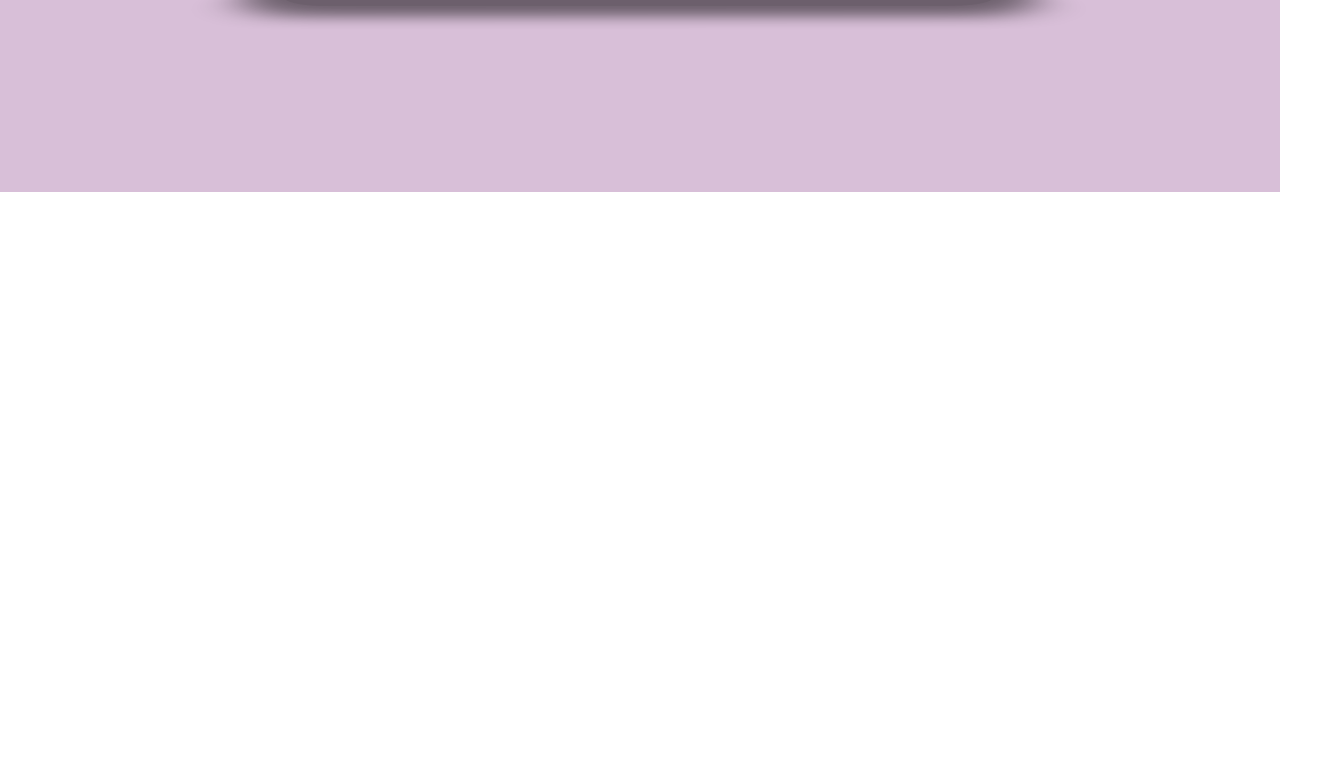
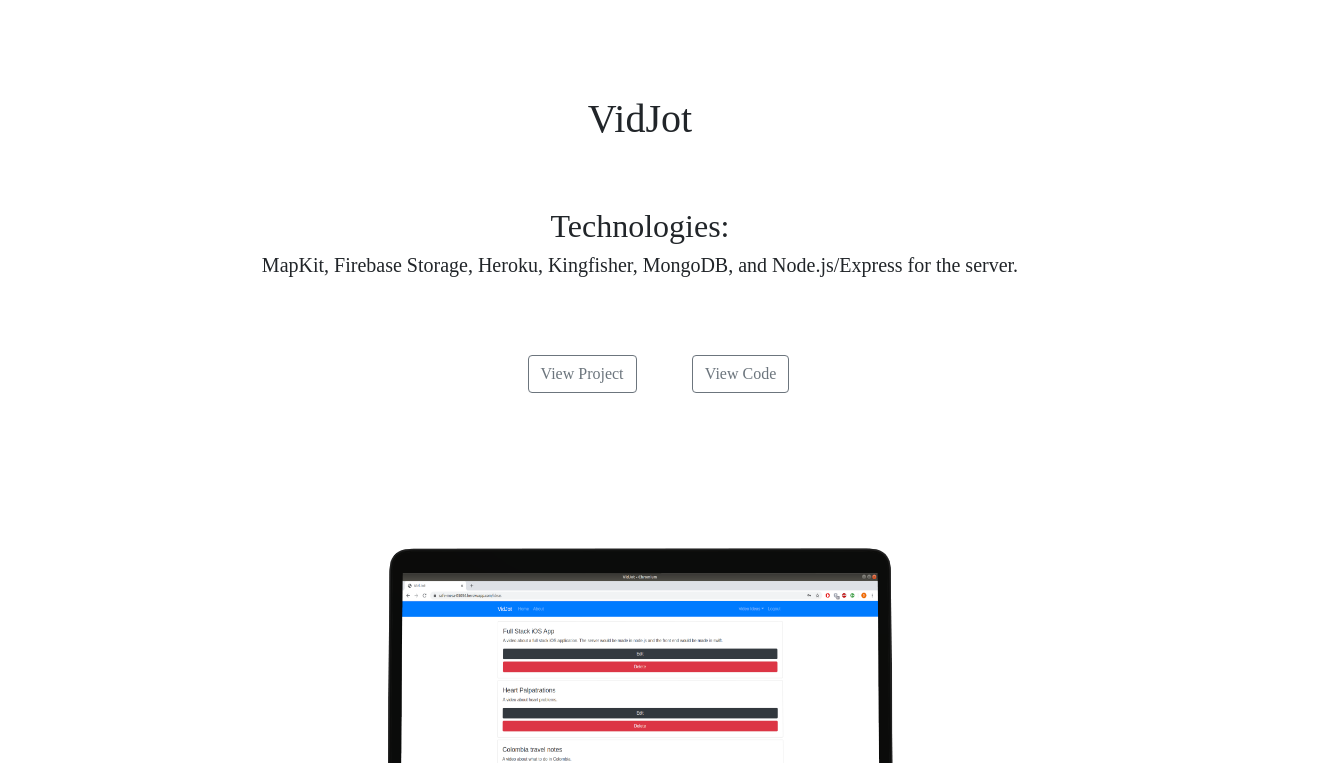
Before and after one commit to palaciod/DansWebsite, a React (Create React App) app: page /main/webdev in a window 1280 px wide. Shown: the part 1277-2040 px from the top of the page, 1331 px wide, since content can reach past the window. Before the commit the page ends 1469 px from the top, so only its background shows below. Built offline with nearby package versions, Linux system fonts and the light colour scheme; a web font is replaced by a local one.

Commit message:
lucy picture

```diff
--- a/src/components/routes/WebDev.js
+++ b/src/components/routes/WebDev.js
@@ -62,6 +62,8 @@ export class WebDev extends Component{
                 <h1>Web Development</h1>
                 <br></br>
                 <WebProjectView title={"VidJot"}></WebProjectView>
+                <WebProjectView title={"VidJot"}></WebProjectView>
+                <WebProjectView title={"VidJot"}></WebProjectView>
                 </div>
 
             </div>
--- a/src/components/styles/style.css
+++ b/src/components/styles/style.css
@@ -103,7 +103,6 @@ h5{
     height: auto;
     width: 100%;
     margin: auto;
-
   }
 
   .swiftAppButton{
@@ -118,7 +117,7 @@ h5{
   .smallAppDesc{
     height: auto;
     width: 100%;
-
+    margin: auto;
   }
 
 
@@ -127,5 +126,12 @@ h5{
   .webProjectCell{
     height: 100%;
     width: 100%;
-    background-color: thistle;
+    background-color: white;
   }
+
+  .webDesc{
+    height: 80%;
+    width: 90%;
+    background-color: white;
+    margin: auto;
+  }
--- a/src/components/views/IosProjectView.js
+++ b/src/components/views/IosProjectView.js
@@ -30,7 +30,7 @@ export class IosProjectNav extends Component {
                             <h2>Technologies:</h2>
                             <h5 className="appTech">MapKit, Firebase Storage, Heroku, Kingfisher, MongoDB, and Node.js/Express for the server.</h5>
                             <br></br>
-                            <div className= "buttons">
+                            <div className= "buttons" >
                                 <Button variant="outline-secondary" className="swiftAppButton">GitHub: iOS App Repository</Button>
                                 <Button variant="outline-secondary" className="serverButton">GitHub: Server Repository</Button>
                             </div>
--- a/src/components/views/NavBar.js
+++ b/src/components/views/NavBar.js
@@ -14,12 +14,12 @@ export class MyNav extends Component {
                     <Navbar.Collapse id="responsive-navbar-nav">
                         <Nav className="mr-auto">
                             <Nav.Link href="about">About</Nav.Link>
-                            <Nav.Link href="/">Blogs</Nav.Link>
+                            {/* <Nav.Link href="/">Blogs</Nav.Link>
                             <NavDropdown title="Projects" id="collasible-nav-dropdown">
                                 <NavDropdown.Item href="#action/3.1">iOS Development</NavDropdown.Item>
                                 <NavDropdown.Divider />
                                 <NavDropdown.Item href="#action/3.2">Web Development</NavDropdown.Item>
-                            </NavDropdown>
+                            </NavDropdown> */}
                         </Nav>
                         <Nav>
                             <Nav.Link href="https://github.com/palaciod">GitHub</Nav.Link>
--- a/src/components/views/SmallIosProjectView.js
+++ b/src/components/views/SmallIosProjectView.js
@@ -13,24 +13,23 @@ export class SmallIosProjectView extends Component {
                 <br></br>
                 <div className="iosRight" style={{float: "none", margin:"auto", width: "80%"}}>
 
-                    <div className="iosImage">
+                    <div className="iosImage" >
                         <Image src={stilistaImage} fluid/>
                     </div>
-                    <div className="smallAppDesc">
+                    <div className="smallAppDesc" style={{margin:"10%"}}>
                     <div className="appDesc">
                     <h1>{this.props.title}</h1>
                             <br></br>
-                            <h5>{this.props.appDesc}</h5>
+                            <h5 style={{textAlign: "center"}}>{this.props.appDesc}</h5>
                             <br></br>
-                            <h2>Technologies:</h2>
-                            <h5 className="appTech">MapKit, Firebase Storage, Heroku, Kingfisher, MongoDB, and Node.js/Express for the server.</h5>
+                            <h2 style={{textAlign: "center"}}>Technologies:</h2>
+                            <h5 className="appTech" style={{textAlign: "center"}}>MapKit, Firebase Storage, Heroku, Kingfisher, MongoDB, and Node.js/Express for the server.</h5>
                             <br></br>
                             <div className= "buttons" >
-                                <Button variant="outline-secondary" className="swiftAppButton" style={{float: "left"}}>GitHub: iOS App Repository</Button>
-                                <br></br>
+                                <Button variant="outline-secondary" className="swiftAppButton" style={{float: "none", margin: "5%"}}>GitHub: iOS App Repository</Button>
+                                <Button variant="outline-secondary" className="serverButton" style={{float: "none", margin: "1%"}}>GitHub: Server Repository</Button>
                             </div>
-                            <br></br>
-                            <Button variant="outline-secondary" className="serverButton" style={{float: "left"}}>GitHub: Server Repository</Button>
+                            {/* <Button variant="outline-secondary" className="serverButton" style={{float: "none", margin: "5%"}}>GitHub: Server Repository</Button> */}
                         </div>
                     </div>
                     </div>
--- a/src/components/views/WebProjectView.js
+++ b/src/components/views/WebProjectView.js
@@ -1,14 +1,33 @@
 import React, { Component } from "react";
 import { Image, Button } from "react-bootstrap";
-import projectImage from "../images/vidjotlaotop.png";
+import projectImage from "../images/vidjot04.png";
 export class WebProjectView extends Component {
   render() {
     return (
       <div className='webProjectCell'>
-        <h1>{this.props.title}</h1>
-        <div className="iosImage" style={{height: "80%", width: "80%"}}>
+        <div className="iosImage" style={{height: "auto", width: "80%"}}>
             <Image src={projectImage} fluid/>
         </div>
+        <div className="webDesc">
+        <div className="smallAppDesc" style={{margin:"10%"}}>
+                    <div className="appDesc">
+                    <h1>{this.props.title}</h1>
+                            <br></br>
+                            <h5 style={{textAlign: "center"}}>{this.props.appDesc}</h5>
+                            <br></br>
+                            <h2 style={{textAlign: "center"}}>Technologies:</h2>
+                            <h5 className="appTech" style={{textAlign: "center"}}>MapKit, Firebase Storage, Heroku, Kingfisher, MongoDB, and Node.js/Express for the server.</h5>
+                            <br></br>
+                            <div className= "buttons" >
+                                <Button variant="outline-secondary" className="swiftAppButton" style={{float: "none", margin: "5%"}}>View Project</Button>
+                                <Button variant="outline-secondary" className="serverButton" style={{float: "none", margin: "1%"}}>View Code</Button>
+                            </div>
+                            {/* <Button variant="outline-secondary" className="serverButton" style={{float: "none", margin: "5%"}}>GitHub: Server Repository</Button> */}
+                        </div>
+                    </div>
+        </div>
+        <br></br>
+
       </div>
     );
   }
```
